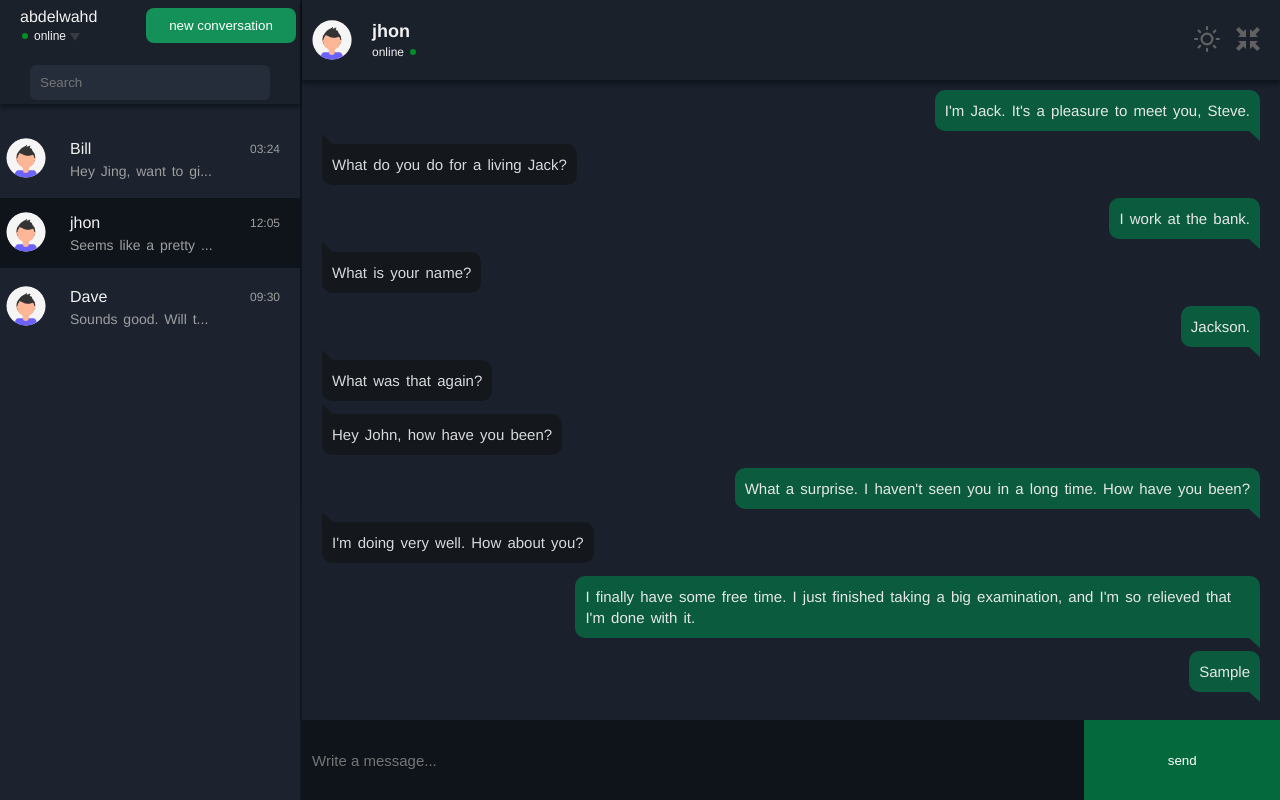
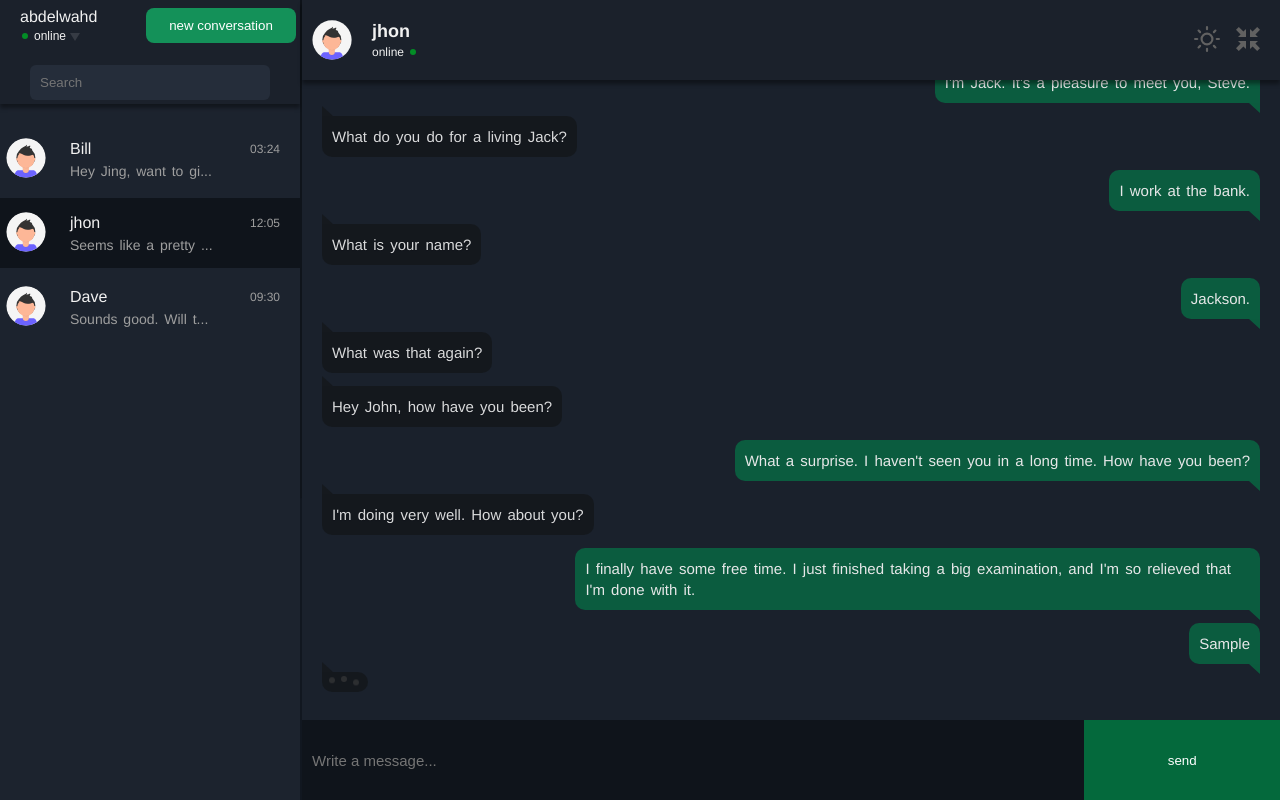
Before and after one commit to oumoussa98/chat-app, a Vue app: page / in a window 1280 px wide. Both pictures are taken after typing "Sample" into the empty fields and a click on the button "send". Built offline with nearby package versions, Linux system fonts and the light colour scheme.

Commit message:
Fix: auto scroll on update

```diff
--- a/src/components/Chat.vue
+++ b/src/components/Chat.vue
@@ -21,7 +21,7 @@
 				<div v-if="message.received" class="received">{{ message.received }}<span></span></div>
 				<div v-if="message.sent" class="sent">{{ message.sent }}</div>
 			</template>
-			<div v-if="typing" class="loading">
+			<div v-if="loading" class="loading">
 				<span class="span1"></span>
 				<span class="span2"></span>
 				<span class="span3"></span>
@@ -40,7 +40,7 @@
 </template>
 
 <script>
-import { onMounted, ref, computed, reactive, watch } from "vue";
+import { onMounted, ref, computed, reactive, watch, onUpdated } from "vue";
 import { useStore } from "vuex";
 import Grow from "../components/svgs/Grow.vue";
 import Shrink from "../components/svgs/Shrink.vue";
@@ -68,12 +68,20 @@ export default {
 		};
 		getData();
 
+		let loading = ref(false);
 		const send = () => {
 			if (message.value) {
 				let obj = { sent: message.value };
 				messages.data.push(obj);
 				message.value = "";
 				scrollBottom();
+				let obj2 = { received: "Glad to see you here some cool stuff coming soon" };
+				loading.value = true;
+				setTimeout(() => {
+					loading.value = false;
+					messages.data.push(obj2);
+					scrollBottom();
+				}, 3000);
 			}
 			return;
 		};
@@ -101,6 +109,7 @@ export default {
 		};
 
 		onMounted(scrollBottom);
+		onUpdated(scrollBottom);
 		watch(name, getData);
 		return {
 			name,
@@ -112,8 +121,8 @@ export default {
 			collapse,
 			collapsed,
 			dataLength,
-			typing: false,
 			showSideBar,
+			loading,
 		};
 	},
 };
```
